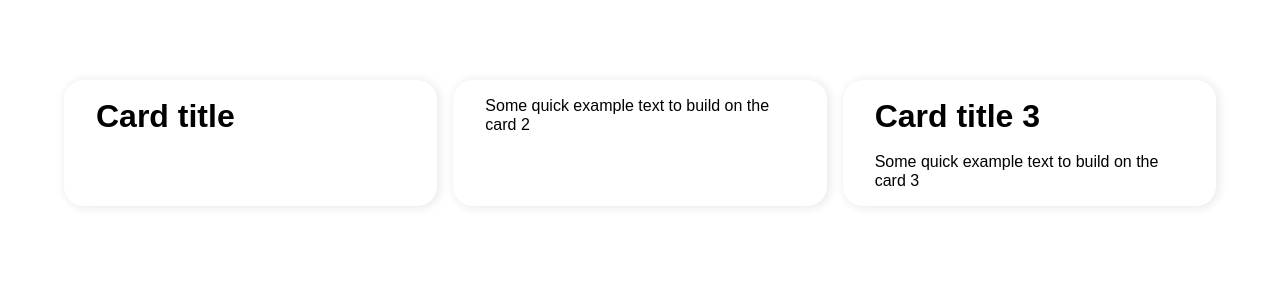
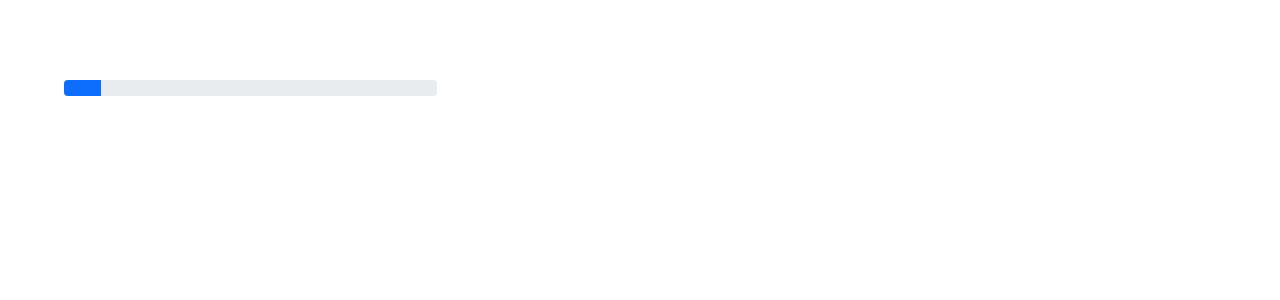
Before and after one commit to valya-brynyuk/react-hw, a React (Vite) app: page / in a window 1280 px wide. Shown: the top 300 px of the page. Built offline with nearby package versions, Linux system fonts and the light colour scheme.

Commit message:
- completed

```diff
--- a/index.html
+++ b/index.html
@@ -3,6 +3,7 @@
   <head>
     <meta charset="UTF-8" />
     <link rel="icon" type="image/svg+xml" href="/vite.svg" />
+    <link href="https://cdn.jsdelivr.net/npm/bootstrap@5.1.3/dist/css/bootstrap.min.css" rel="stylesheet" integrity="sha384-1BmE4kWBq78iYhFldvKuhfTAU6auU8tT94WrHftjDbrCEXSU1oBoqyl2QvZ6jIW3" crossorigin="anonymous">
     <meta name="viewport" content="width=device-width, initial-scale=1.0" />
     <title>Vite + React</title>
   </head>
--- a/src/App.jsx
+++ b/src/App.jsx
@@ -1,13 +1,9 @@
-import Card from "./components/Card/Card.jsx";
+import Progress from "./components/Progress/Progress.jsx";
 
 function App() {
 
   return (
-    <>
-      <Card title="Card title"/>
-      <Card text="Some quick example text to build on the card 2"/>
-      <Card title="Card title 3" text="Some quick example text to build on the card 3"/>
-    </>
+    <Progress percentage={10}/>
   )
 }
 
--- a/src/components/Card/Card.jsx
+++ /dev/null
@@ -1,18 +0,0 @@
-import React from "react";
-import style from "./Card.module.css";
-
-class Card extends React.Component {
-
-  render() {
-    return (
-      <div className={style.card}>
-        <div className={style.body}>
-          {this.props.title?.length ? <h4 className={style.title}>{this.props.title}</h4> : null}
-          {this.props.text?.length ? <p className={style.text}>{this.props.text}</p> : null}
-        </div>
-      </div>
-    );
-  }
-}
-
-export default Card;
--- a/src/components/Card/Card.module.css
+++ /dev/null
@@ -1,57 +0,0 @@
-.card {
-    padding: 1rem 2rem;
-    box-shadow: 2px 1px 9px 2px #ededed;
-    border-radius: 20px;
-    display: flex;
-    width: 100%;
-}
-
-.body {
-    display: flex;
-    flex-direction: column;
-    gap: 1rem;
-    width: 100%;
-}
-
-.title {
-    font-weight: 700;
-    font-size: 2rem;
-    line-height: 1.25;
-    margin: 0;
-    padding: 0;
-    font-family: sans-serif;
-}
-
-.text {
-    margin: 0;
-    padding: 0;
-    font-size: 1rem;
-    font-family: sans-serif;
-    line-height: 1.2;
-}
-
-.button {
-    display: flex;
-    width: fit-content;
-    padding: .5rem 1rem;
-    background-color: #fff;
-    border-radius: 8px;
-    border: 2px solid #00007c;
-    color: #00007c;
-    font-size: 1rem;
-    font-family: sans-serif;
-    line-height: 1.2;
-    transition: background-color .25s ease-in-out, color .25s ease-in-out;
-    cursor: pointer;
-    outline: none;
-    box-shadow: none;
-    margin-left: auto;
-    font-weight: 700;
-    text-transform: uppercase;
-    letter-spacing: 1px;
-}
-
-.button:hover {
-    background-color: #00007c;
-    color: #fff;
-}
--- /dev/null
+++ b/src/components/Progress/Progress.jsx
@@ -0,0 +1,16 @@
+import React from "react";
+
+class Progress extends React.Component {
+
+  render() {
+    return (
+      <div className="progress">
+        <div className="progress-bar" role="progressbar" style={{width: `${this.props.percentage}%`}}
+             aria-valuenow={this.props.percentage} aria-valuemin="0"
+             aria-valuemax="100"></div>
+      </div>
+    );
+  }
+}
+
+export default Progress;
```
Also changed, not shown: 1 other file (tests, documents, lock files or other folders).
